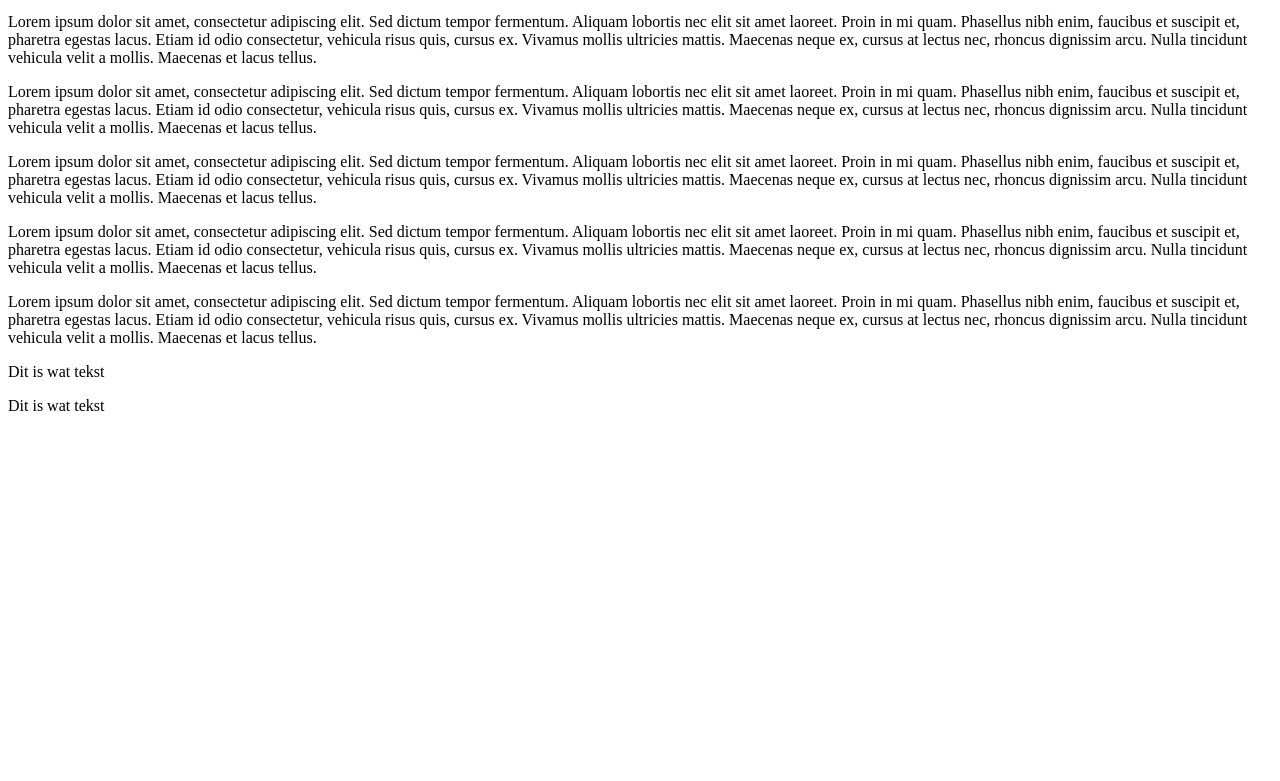
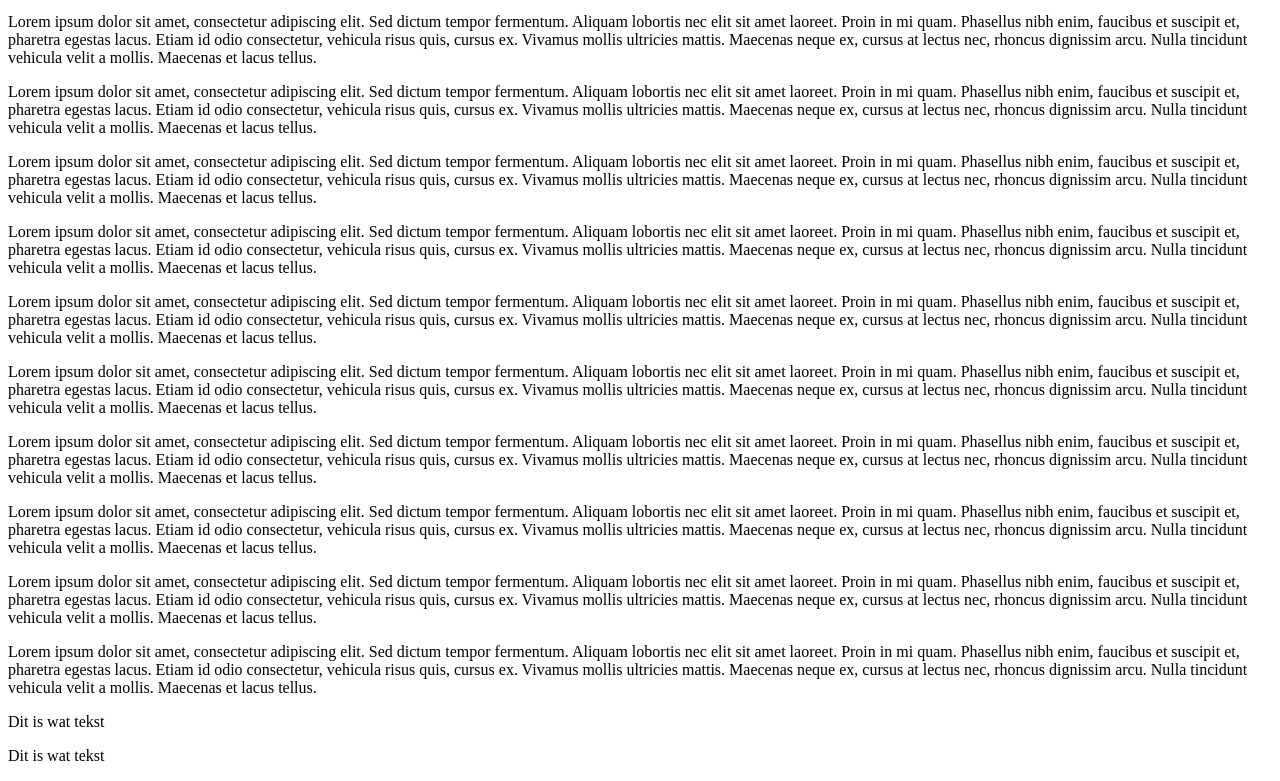
Before and after one commit to ehijzengsf/test1, a plain HTML site: page index.html in a window 1280 px wide. Shown: the part 195-976 px from the top of the page. Before the commit the page ends 800 px from the top, so only its background shows below. Drawn offline with Linux system fonts and the light colour scheme.

Commit message:
WebLab Run 18-11-2026 23:33:33 (UTC+01:00)

```diff
--- a/index.html
+++ b/index.html
@@ -25,7 +25,12 @@
       <p>Lorem ipsum dolor sit amet, consectetur adipiscing elit. Sed dictum tempor fermentum. Aliquam lobortis nec elit sit amet laoreet. Proin in mi quam. Phasellus nibh enim, faucibus et suscipit et, pharetra egestas lacus. Etiam id odio consectetur, vehicula risus quis, cursus ex. Vivamus mollis ultricies mattis. Maecenas neque ex, cursus at lectus nec, rhoncus dignissim arcu. Nulla tincidunt vehicula velit a mollis. Maecenas et lacus tellus.</p>
         <p>Lorem ipsum dolor sit amet, consectetur adipiscing elit. Sed dictum tempor fermentum. Aliquam lobortis nec elit sit amet laoreet. Proin in mi quam. Phasellus nibh enim, faucibus et suscipit et, pharetra egestas lacus. Etiam id odio consectetur, vehicula risus quis, cursus ex. Vivamus mollis ultricies mattis. Maecenas neque ex, cursus at lectus nec, rhoncus dignissim arcu. Nulla tincidunt vehicula velit a mollis. Maecenas et lacus tellus.</p>
           <p>Lorem ipsum dolor sit amet, consectetur adipiscing elit. Sed dictum tempor fermentum. Aliquam lobortis nec elit sit amet laoreet. Proin in mi quam. Phasellus nibh enim, faucibus et suscipit et, pharetra egestas lacus. Etiam id odio consectetur, vehicula risus quis, cursus ex. Vivamus mollis ultricies mattis. Maecenas neque ex, cursus at lectus nec, rhoncus dignissim arcu. Nulla tincidunt vehicula velit a mollis. Maecenas et lacus tellus.</p>
-            <p>Lorem ipsum dolor sit amet, consectetur adipiscing elit. Sed dictum tempor fermentum. Aliquam lobortis nec elit sit amet laoreet. Proin in mi quam. Phasellus nibh enim, faucibus et suscipit et, pharetra egestas lacus. Etiam id odio consectetur, vehicula risus quis, cursus ex. Vivamus mollis ultricies mattis. Maecenas neque ex, cursus at lectus nec, rhoncus dignissim arcu. Nulla tincidunt vehicula velit a mollis. Maecenas et lacus tellus.</p>
+            <p>Lorem ipsum dolor sit amet, consectetur adipiscing elit. Sed dictum tempor fermentum. Aliquam lobortis nec elit sit amet laoreet. Proin in mi quam. Phasellus nibh enim, faucibus et suscipit et, pharetra egestas lacus. Etiam id odio consectetur, vehicula risus quis, cursus ex. Vivamus mollis ultricies mattis. Maecenas neque ex, cursus at lectus nec, rhoncus dignissim arcu. Nulla tincidunt vehicula velit a mollis. Maecenas et lacus tellus.</p>  <p>Lorem ipsum dolor sit amet, consectetur adipiscing elit. Sed dictum tempor fermentum. Aliquam lobortis nec elit sit amet laoreet. Proin in mi quam. Phasellus nibh enim, faucibus et suscipit et, pharetra egestas lacus. Etiam id odio consectetur, vehicula risus quis, cursus ex. Vivamus mollis ultricies mattis. Maecenas neque ex, cursus at lectus nec, rhoncus dignissim arcu. Nulla tincidunt vehicula velit a mollis. Maecenas et lacus tellus.</p>
+              <p>Lorem ipsum dolor sit amet, consectetur adipiscing elit. Sed dictum tempor fermentum. Aliquam lobortis nec elit sit amet laoreet. Proin in mi quam. Phasellus nibh enim, faucibus et suscipit et, pharetra egestas lacus. Etiam id odio consectetur, vehicula risus quis, cursus ex. Vivamus mollis ultricies mattis. Maecenas neque ex, cursus at lectus nec, rhoncus dignissim arcu. Nulla tincidunt vehicula velit a mollis. Maecenas et lacus tellus.</p>
+                <p>Lorem ipsum dolor sit amet, consectetur adipiscing elit. Sed dictum tempor fermentum. Aliquam lobortis nec elit sit amet laoreet. Proin in mi quam. Phasellus nibh enim, faucibus et suscipit et, pharetra egestas lacus. Etiam id odio consectetur, vehicula risus quis, cursus ex. Vivamus mollis ultricies mattis. Maecenas neque ex, cursus at lectus nec, rhoncus dignissim arcu. Nulla tincidunt vehicula velit a mollis. Maecenas et lacus tellus.</p>
+                  <p>Lorem ipsum dolor sit amet, consectetur adipiscing elit. Sed dictum tempor fermentum. Aliquam lobortis nec elit sit amet laoreet. Proin in mi quam. Phasellus nibh enim, faucibus et suscipit et, pharetra egestas lacus. Etiam id odio consectetur, vehicula risus quis, cursus ex. Vivamus mollis ultricies mattis. Maecenas neque ex, cursus at lectus nec, rhoncus dignissim arcu. Nulla tincidunt vehicula velit a mollis. Maecenas et lacus tellus.</p>
+                    <p>Lorem ipsum dolor sit amet, consectetur adipiscing elit. Sed dictum tempor fermentum. Aliquam lobortis nec elit sit amet laoreet. Proin in mi quam. Phasellus nibh enim, faucibus et suscipit et, pharetra egestas lacus. Etiam id odio consectetur, vehicula risus quis, cursus ex. Vivamus mollis ultricies mattis. Maecenas neque ex, cursus at lectus nec, rhoncus dignissim arcu. Nulla tincidunt vehicula velit a mollis. Maecenas et lacus tellus.</p>
+
 
   <p>Dit is wat tekst</p>
   <p>Dit is wat tekst</p>
```
Also changed, not shown: 1 other file.
